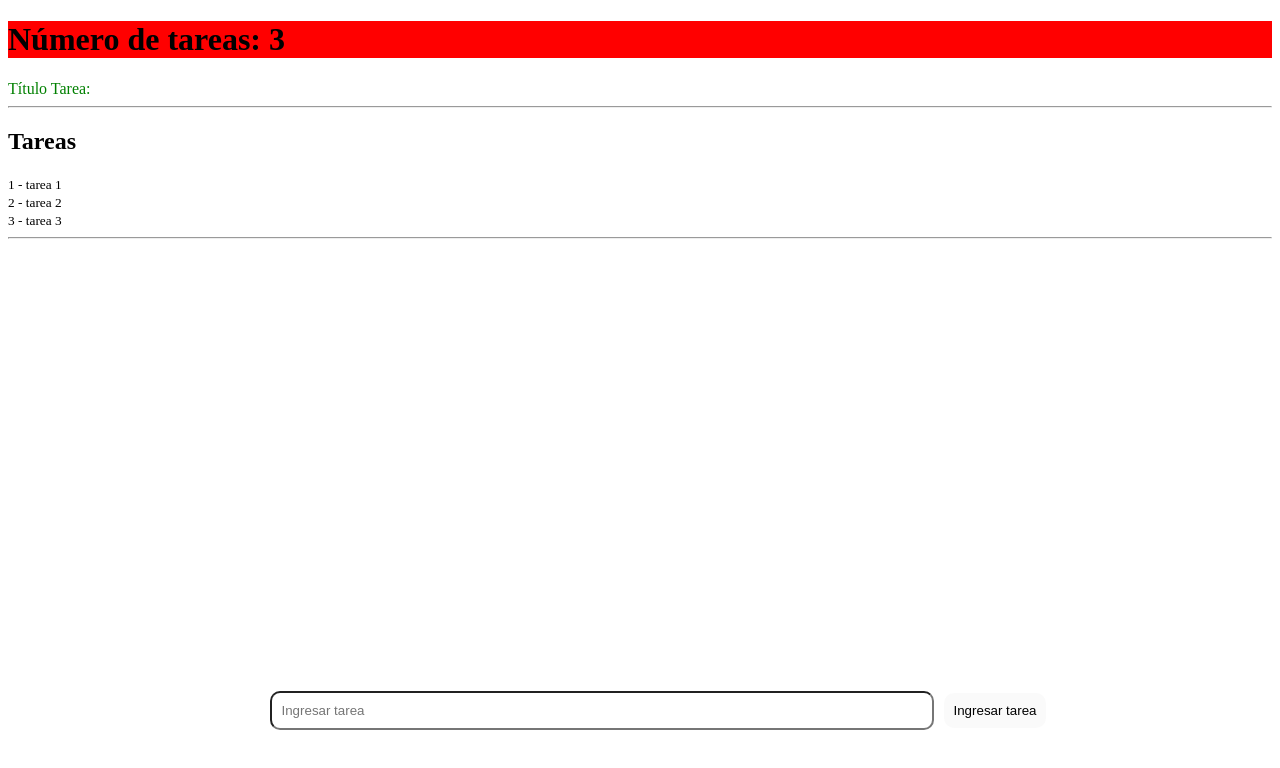
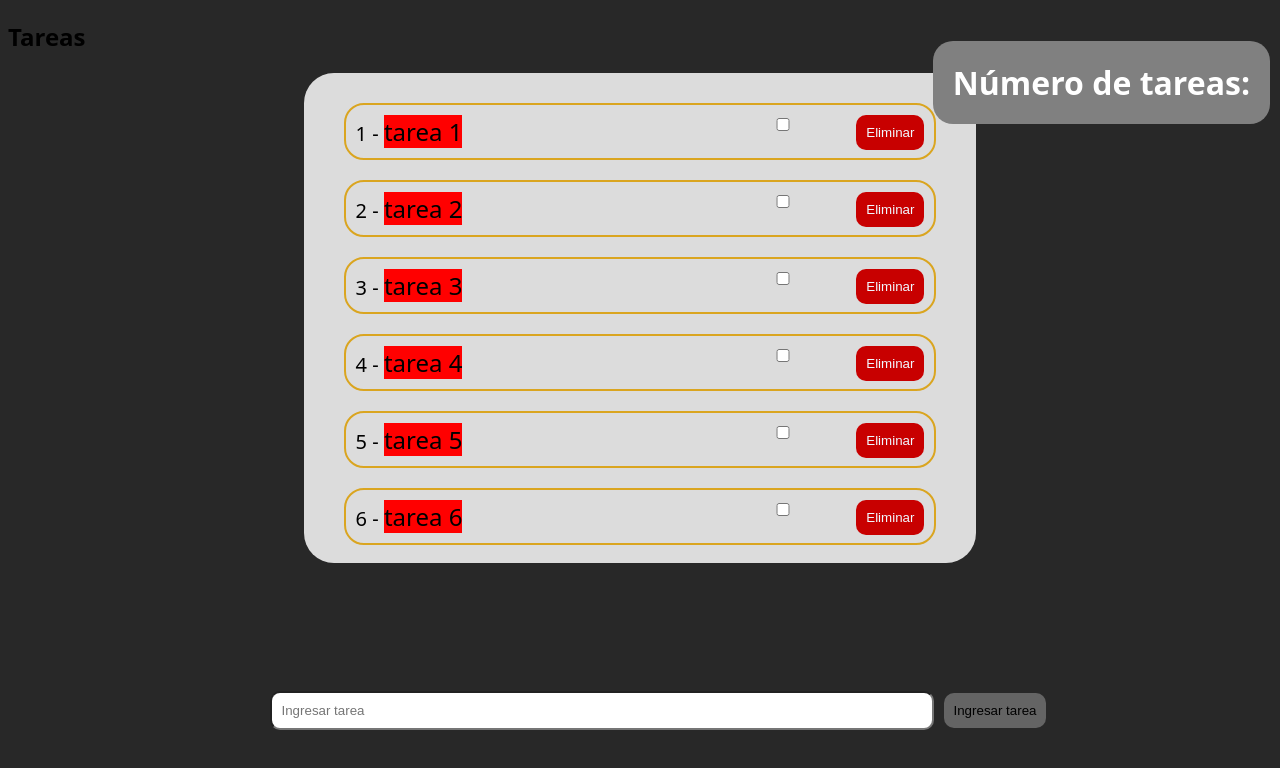
Before and after one commit to Wallly10/Proyecto-TO-DO-angular, an Angular app: page / in a window 1280 px wide. Shown: the top 768 px of the page. Built offline with nearby package versions, Linux system fonts and the light colour scheme.

Commit message:
Eliminar, chequear, estilos, directivas y mas
Eliminar, chequear, estilos, directivas y mas

```diff
--- a/src/app/app-module.ts
+++ b/src/app/app-module.ts
@@ -1,11 +1,12 @@
 import { NgModule, provideBrowserGlobalErrorListeners } from '@angular/core';
 import { BrowserModule, provideClientHydration, withEventReplay } from '@angular/platform-browser';
-
 import { AppRoutingModule } from './app-routing-module';
 import { App } from './app';
 import { AddComponent } from './components/addTask/add.component';
 import { ListTask } from './components/list-task/list-task.component';
 import { FormsModule, ReactiveFormsModule } from '@angular/forms';
+import { StatusTask } from './directives/status-task';
+import { ConfirmeDeleteDirective } from './directives/confirm.delete';
 
 @NgModule({
   declarations: [
@@ -19,7 +20,8 @@ import { FormsModule, ReactiveFormsModule } from '@angular/forms';
     AddComponent, // como es standalone y en angular nuevo se pone aca y no en declaration
     FormsModule,
     ReactiveFormsModule,
-
+    StatusTask,
+    ConfirmeDeleteDirective
   ],
   providers: [
     provideBrowserGlobalErrorListeners(),
--- a/src/app/components/addTask/add.component.css
+++ b/src/app/components/addTask/add.component.css
@@ -1,4 +1,4 @@
-.countainer_input{
+.countainer_input {
     width: 100%;
     height: 20vh;
     position: absolute;
@@ -9,15 +9,16 @@
     justify-content: center;
 }
 
-input{
+
+input {
     width: 50%;
     padding: 10px;
-    border : 1 px solid #e4e4e4;
+    border: 1 px solid #e4e4e4;
     outline: none;
     border-radius: 10px;
 }
 
-button{
+button {
     margin-left: 10px;
     padding: 10px;
     border: 1px;
@@ -28,17 +29,75 @@ button{
     transition: background-color 500ms ease-in-out;
 }
 
-button:hover{
+button:hover {
     background-color: aliceblue;
 }
 
 
-.tarea1-5{
+.tarea1-5 {
     background-color: red;
 }
-.tarea5-10{
+
+.tarea5-10 {
     background-color: orange;
 }
-.tarea10-15{
+
+.tarea10-15 {
     background-color: green;
 }
+
+.number_task {
+    position: absolute;
+    right: 10px;
+    background-color: gray;
+    color: white;
+    padding: 20px;
+    border-radius: 20px;
+    font-size: 2rem;
+}
+
+.countainer_tareas {
+    margin: 0 auto;
+    width: 50%;
+    display: flex;
+    flex-direction: column;
+    align-items: center;
+    background-color: gainsboro;
+    border-radius: 30px;
+    padding: 20px;
+    overflow-y: auto;
+    max-height: 450px;
+    min-height: 450px;
+}
+
+.countainer_tareas .task {
+    margin: 10px;
+    font-size: 1.5rem;
+    padding: 10px;
+    border: 2px solid goldenrod;
+    border-radius: 20px;
+    width: 90%;
+    position: relative;
+}
+
+.countainer_tareas .task .task_delete {
+    position: absolute;
+    align-self: center;
+    cursor: pointer;
+    right: 10px;
+    background-color: rgb(200, 0, 0);
+    padding: 10px;
+    color: aliceblue;
+    border: none;
+    outline: none;
+}
+
+.countainer_tareas .task .task_check {
+    position: absolute;
+    align-self: center;
+    right: 1px;
+    cursor: pointer;
+}
+.countainer_tareas .task .subrayar {
+    text-decoration: line-through;
+}
--- a/src/app/components/addTask/add.component.html
+++ b/src/app/components/addTask/add.component.html
@@ -1,7 +1,7 @@
-<h1
+<h1 class="number_task"
     [ngClass]="{'tarea1-5' : (numberTask>=1 && numberTask <=5),'tarea5-10' : (numberTask>=6 && numberTask <=10),'tarea10-15' : (numberTask>=11) }">
     Número de tareas: {{numberTask}}</h1>
-<span [ngStyle]="{'color' : isActive ? 'green' : 'red'}">Título Tarea: {{form.get('titulo')?.value}}</span>
+<!-- <span [ngStyle]="{'color' : isActive ? 'green' : 'red'}">Título Tarea: {{form.get('titulo')?.value}}</span> -->
 
 <!-- <p *ngIf="myInput.invalid && (myInput.dirty || myInput.touched)">
     <span *ngIf="myInput.errors?.['required']">Este campo es requerido</span>
@@ -29,12 +29,18 @@
     </span>
 </div> -->
 
-<hr>
 <h2>Tareas</h2>
-<div *ngFor="let task of task; let i = index">
-      <small>{{ i+1 }} - {{ task }}</small>
+<div class="countainer_tareas" [ngStyle]="{'justify-content' : tasks.length === 0 ? 'center' : ''}">
+    <div class="task" *ngFor="let task of tasks; let i = index">
+        <small>{{ i+1 }} - </small>
+        <span [ngClass]="{'subrayar' : task.completed}" [appStatusTask]="task.completed">{{ task.title }}</span>
+        <input class="task_check" type="checkbox" [checked]="task.completed" (change)="markTaskCompleted(task)">
+        <button class="task_delete" (click)="delete(task.id)" [appConfirmeDelete]="task.title" >Eliminar</button>
+    </div>
+    <span [ngStyle]="{'color' : 'black' , 'font-size' : '2rem'}" *ngIf="tasks.length === 0">
+        ¡No hay tareas!
+    </span>
 </div>
-<hr>
 
 <form class="countainer_input" [formGroup]="form" (ngSubmit)="sendTaskTitle()">
     <input type="text" placeholder="Ingresar tarea" formControlName="titulo">
--- a/src/app/components/addTask/add.component.ts
+++ b/src/app/components/addTask/add.component.ts
@@ -1,17 +1,20 @@
 import { AfterContentInit, Component, OnDestroy, OnInit } from "@angular/core";
 import { AppRoutingModule } from "../../app-routing-module";
-import { FormsModule, NgForm, ReactiveFormsModule, FormBuilder, FormGroup, FormControl, Validators} from "@angular/forms";
+import { FormsModule, NgForm, ReactiveFormsModule, FormBuilder, FormGroup, FormControl, Validators } from "@angular/forms";
 import { CommonModule } from '@angular/common';
+import { task } from "../../models/task.interface";
+import { StatusTask } from "../../directives/status-task";
+import { ConfirmeDeleteDirective } from "../../directives/confirm.delete";
 
 @Component({
-    selector : 'app-addTask', // agregamos el nombre
-    templateUrl : './add.component.html', // agregamos la ruta donde esta el archivo html
-    styleUrls : ['./add.component.css'],
+    selector: 'app-addTask', // agregamos el nombre
+    templateUrl: './add.component.html', // agregamos la ruta donde esta el archivo html
+    styleUrls: ['./add.component.css'],
     standalone: true,
-    imports: [AppRoutingModule, FormsModule, CommonModule,ReactiveFormsModule], // pongo standalone true para poder importarlo en module.ts
+    imports: [AppRoutingModule, FormsModule, CommonModule, ReactiveFormsModule, StatusTask,ConfirmeDeleteDirective], // pongo standalone true para poder importarlo en module.ts
 })
 
-export class AddComponent implements OnInit{
+export class AddComponent implements OnInit {
 
     //     constructor(){
     //     console.log("Creandose desde el constructor")
@@ -33,50 +36,96 @@ export class AddComponent implements OnInit{
     // }
 
     form!: FormGroup;
-    numberTask : number = 3;
+    numberTask!: number ;
     isActive: boolean = true;
-    taskActive! : boolean ;
-    task: any[] = ['tarea 1', 'tarea 2', 'tarea 3'];
+    taskActive!: boolean;
+    tasks: task[] = [
+        {
+            id: 1,
+            title: 'tarea 1',
+            completed: false
+        },
+        {
+            id: 2,
+            title: 'tarea 2',
+            completed: false
+        },
+        {
+            id: 3,
+            title: 'tarea 3',
+            completed: false
+        },
+        {
+            id: 4,
+            title: 'tarea 4',
+            completed: false
+        },
+        {
+            id: 5,
+            title: 'tarea 5',
+            completed: false
+        },
+        {
+            id: 6,
+            title: 'tarea 6',
+            completed: false
+        },
+        {
+            id: 7,
+            title: 'tarea 7',
+            completed: false
+        }
+    ]
 
 
-    constructor(private fb:FormBuilder) {
+    constructor(private fb: FormBuilder) {
 
     }
 
-     ngOnInit(): void {
+    ngOnInit(): void {
         this.form = this.fb.group({
             titulo: new FormControl('', [Validators.required, Validators.maxLength(10)])
         });
     }
 
-    sendTaskTitle():void{
+    sendTaskTitle(): void {
         if (this.form.valid && this.form.get('titulo')?.value !== '') {
             this.taskActive = false;
             console.log(this.form.value.titulo);
-        }else{
+        } else {
             this.taskActive = true;
 
         }
     }
 
-    tituloTarea : string = '';
-    activeButton : boolean = true;
+    tituloTarea: string = '';
+    activeButton: boolean = true;
 
 
-    sendData(form: NgForm){
+    sendData(form: NgForm) {
         if (form.valid) {
             console.log(this.tituloTarea);
         }
     }
 
-    sendTask(){
+    sendTask() {
         const tamanioTituloTarea = this.tituloTarea.split('');
         if (tamanioTituloTarea.length > 0) {
             this.activeButton = false;
-        }else{
+        } else {
             this.activeButton = true;
         }
 
-    console.log(`La tarea se ha enviado con éxito! ${this.tituloTarea}`);
+        console.log(`La tarea se ha enviado con éxito! ${this.tituloTarea}`);
     }
+
+    markTaskCompleted(task: task): void {
+        task.completed = !task.completed
+    }
+
+    delete(id: number): void {
+        this.tasks = this.tasks.filter((task) => task.id !== id);
+        this.numberTask = this.tasks.length;
+    }
+
 }
--- /dev/null
+++ b/src/app/directives/confirm.delete.ts
@@ -0,0 +1,26 @@
+import { Directive, HostListener, Input } from "@angular/core";
+
+@Directive({
+    selector: '[appConfirmeDelete]'
+})
+
+export class ConfirmeDeleteDirective {
+
+    @Input('appConfirmeDelete') taskTitle: String =''
+
+    constructor() {
+    }
+
+    @HostListener('click' , ['$event']) onClick(event:Event){
+        event.preventDefault()
+        event.stopPropagation()
+
+        const confirmed  = confirm(`¿Esta seguro de eliminar la tarea ${this.taskTitle}?`);
+        if (confirmed) {
+            alert("Eliminado con exito");
+        }else{
+            alert("No se ha podido eliminar");
+        }
+    }
+
+}
--- /dev/null
+++ b/src/app/directives/status-task.ts
@@ -0,0 +1,19 @@
+import { Directive, ElementRef, input, Input, Renderer2 } from '@angular/core';
+
+@Directive({
+  selector: '[appStatusTask]',
+  standalone: true
+})
+export class StatusTask {
+
+  constructor(private el: ElementRef , private renderer: Renderer2) { }
+
+  @Input('appStatusTask') set appStatusTask(completado: boolean){
+    if (!completado) {
+      this.renderer.setStyle(this.el.nativeElement, 'background-color', 'red')
+    }else{
+      this.renderer.setStyle(this.el.nativeElement, 'background-color', '')
+    }
+  }
+
+}
--- /dev/null
+++ b/src/app/models/task.interface.ts
@@ -0,0 +1,5 @@
+export interface task{
+    id:number,
+    title: string,
+    completed: boolean,
+}
--- a/src/styles.css
+++ b/src/styles.css
@@ -1 +1,10 @@
 /* You can add global styles to this file, and also import other style files */
+
+html{
+    font-family: system-ui, -apple-system, BlinkMacSystemFont, 'Segoe UI', Roboto, Oxygen, Ubuntu, Cantarell, 'Open Sans', 'Helvetica Neue', sans-serif;
+}
+
+body{
+    overflow: hidden;
+    background-color: rgb(40, 40, 40);
+}
```
